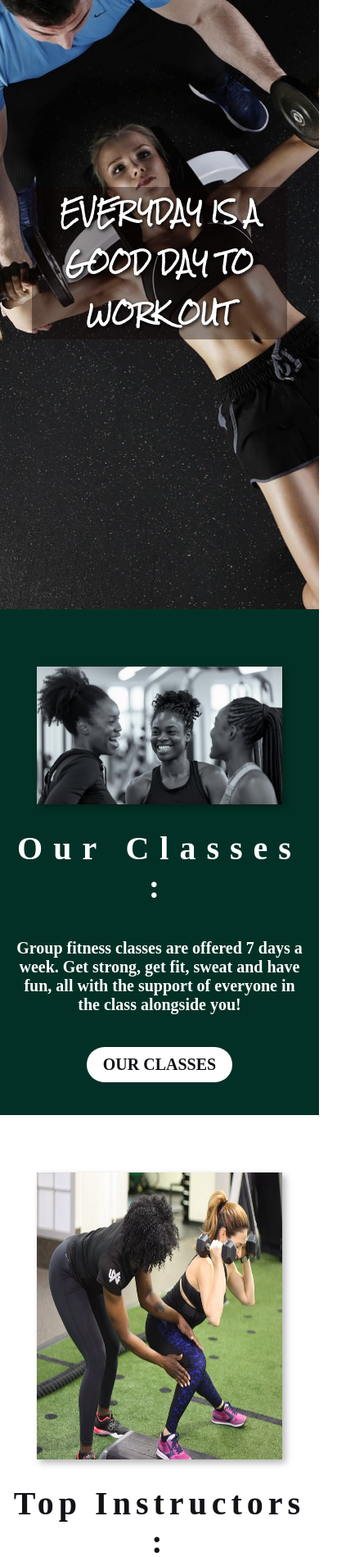
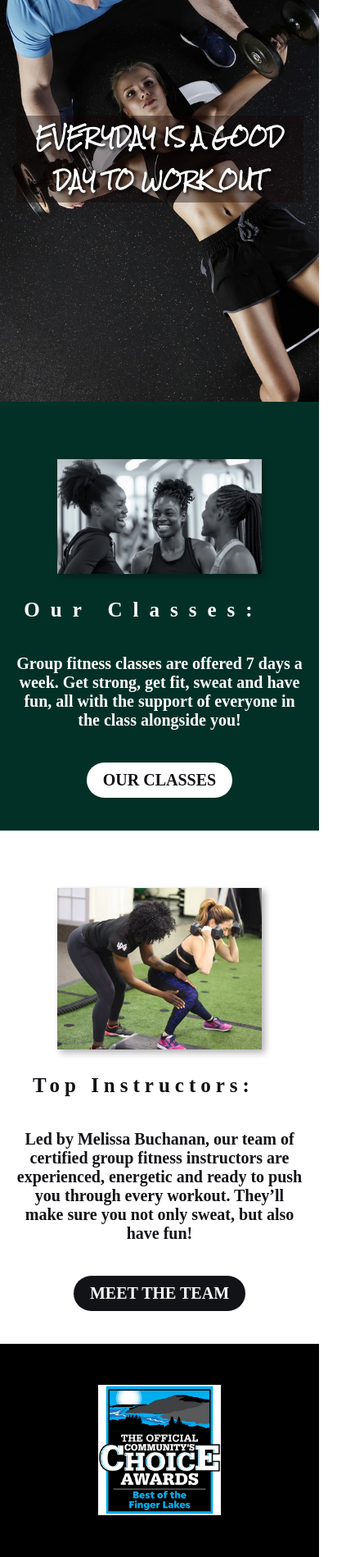
Before and after one commit to OnlyDoGood/workdone, a plain HTML site: page index.html in a window 390 px wide. Shown: the part 101-2000 px from the top of the page at 82% size, 445 px wide, since content can reach past the window. Drawn offline with nearby package versions, Linux system fonts and the light colour scheme; a web font is replaced by a local one.

Commit message:
some media quries

```diff
--- a/index.html
+++ b/index.html
@@ -67,7 +67,7 @@
         <img class="our" src="assets/group.jpg" alt="members" data-aos="slide-right"
             data-aos-duration="1000" data-aos-delay="200">
         <div class="our-classes-text">
-            <h2>Our Classes :</h2>
+            <h2>Our Classes:</h2>
             <p>Group fitness classes are offered 7 days
                 a week. Get strong, get fit, sweat and have fun,
                 all with the support
@@ -78,7 +78,7 @@
     </div>
     <div class="our-classes-two">
         <div class="our-classes-text">
-            <h2>Top Instructors :</h2>
+            <h2>Top Instructors:</h2>
             <p>Led by Melissa Buchanan, our team of
                 certified group fitness instructors
                 are experienced, energetic and ready
@@ -87,7 +87,7 @@
                 but also have fun!</p>
              <a href="team.html"><button class="btn">MEET THE TEAM</button></a>
         </div>
-               <img class="our" src="assets/instructor.jpg" style="height: 350px;" alt="instructor" data-aos="slide-right"
+               <img class="our" src="assets/instructor.jpg"  alt="instructor" data-aos="slide-right"
             data-aos-duration="1000" data-aos-delay="200">
 
     </div>
@@ -98,7 +98,7 @@
 
 
         </div>
-        <img class="ours" src="assets/b-o-t-f-l.png" alt="instructors">
+        <img class="ours" id="little" src="assets/b-o-t-f-l.png" alt="instructors">
     </div>
     <footer>
         <div class="footer-content">
--- a/nav.css
+++ b/nav.css
@@ -700,4 +700,157 @@ li em{
     .description p{
         font-size: 16px;
     }
+    footer{
+        height: auto;
+        width: 100%;
+        padding: 20px 0;
+        display: flex;
+        flex-direction: column;
+        justify-content: center;
+        align-items: center;
+    }
+    .footer-content h3, .footer-content p{
+        font-size:24px;
+        width: 90%;
+        text-align: center;
+    }
+
 }
+@media (max-width:480px) {
+    body{
+        font-size:  14px;
+        width:100%;
+        display: flex;
+        flex-direction: column;
+        justify-content: center;
+        align-items: center;
+    }
+    .logo{
+        width: 175px;
+    }
+    .our-classes-text{
+        width: 100%;
+    }
+    .our-classes-text h2{
+        font-size: 25px;
+        width: 90%;
+    }
+   .our-classes-two .our-classes-text{
+        width: 100%;
+    }
+    .our-classes-two img{
+        width: 250px;
+        height: auto;
+    }
+    .our-classes-two .our-classes-text h2{
+        font-size: 25px;
+        width: 90%;
+    }
+    img{
+        width: 100%;
+        height: auto;
+        max-width: 100%;
+    }
+    .hero{
+    height: 70vh;
+    width: 100%;
+    }
+
+    .our-classes-three img{
+        width: 150px;
+    }
+    .our-classes-three{
+        height: auto;
+        padding: 20px 0;
+        display: flex;
+        flex-direction: column-reverse;
+    }
+
+    .hero h2{
+        font-size:22px;
+        width: 90%;
+    }
+    .hideOnMobile{
+      display: none;
+    }
+    #menuIcon{
+        display: block;
+    }
+    img{
+        width: 250px;
+
+    }
+    header{
+        width:90%;
+        margin: auto;
+    }
+    header #menuIcon.close-outline{
+        color: var(--bg-color);
+    }
+
+   nav li:first-child{
+        margin-left: 10px;
+        font-size: 20px;
+    }
+   nav li:first-child ion-icon{
+        font-size: 40px;
+    }
+    .our-classes{
+    flex-direction: column;
+    height: auto;
+    padding: 40px 0;
+    text-align: center;
+    flex-wrap: wrap;
+
+    }
+    .our-classes-two{
+    flex-direction: column-reverse;
+    height: auto;
+    padding: 40px 0;
+    text-align: center;
+    flex-wrap: wrap;
+
+    }
+    table {
+    width: 90%;
+    display: flex;
+    }
+    .fitness-heart{
+   animation: spin 8s ease-in-out infinite;
+    transition: all .8s;
+
+    color: black;
+
+    }
+    .hero-schedule-schedule{
+     text-align: left;
+     height: 60%;
+    }
+    .classes-descriptions{
+        display:flex;
+        flex-direction: column;
+    }
+    .classes-plans{
+        margin-top: 400px;
+    }
+    .description .classes-description{
+        font-size: 20px;
+    }
+    .description p{
+        font-size: 16px;
+    }
+    footer{
+        height: auto;
+        width: 100%;
+        padding: 20px 0;
+        display: flex;
+        flex-direction: column;
+        justify-content: center;
+        align-items: center;
+    }
+    .footer-content h3, .footer-content p{
+        font-size:24px;
+        width: 90%;
+        text-align: center;
+    }
+}
--- a/style.css
+++ b/style.css
@@ -1490,8 +1490,166 @@ flex-direction: column;
     .description p{
         font-size: 16px;
     }
-}
-
+    footer{
+        height: auto;
+        width: 100%;
+        padding: 20px 0;
+        display: flex;
+        flex-direction: column;
+        justify-content: center;
+        align-items: center;
+    }
+    .footer-content h3, .footer-content p{
+        font-size:30px;
+        width: 90%;
+        text-align: center;
+    }
+}
+
+@media (max-width:480px) {
+    body{
+        font-size:  14px;
+        width:100%;
+        display: flex;
+        flex-direction: column;
+        justify-content: center;
+        align-items: center;
+    }
+    .logo{
+        width: 175px;
+    }
+    .our-classes-text{
+        width: 100%;
+    }
+    .our-classes-text h2{
+        font-size: 25px;
+        width: 90%;
+    }
+   .our-classes-two .our-classes-text{
+        width: 100%;
+    }
+    .our-classes-two img{
+        width: 250px;
+        height: auto;
+    }
+    .our-classes-two .our-classes-text h2{
+        font-size: 25px;
+        width: 90%;
+    }
+    img{
+        width: 100%;
+        height: auto;
+        max-width: 100%;
+    }
+    .hero{
+    height: 70vh;
+    width: 100%;
+    }
+
+    .our-classes-three img{
+        width: 150px;
+    }
+    .our-classes-three{
+        background-color: #033026;
+        height: auto;
+        padding: 20px 0;
+        display: flex;
+        flex-direction: column-reverse;
+    }
+
+    .hero h2{
+        font-size:22px;
+        width: 90%;
+    }
+    .hideOnMobile{
+      display: none;
+    }
+    #menuIcon{
+        display: block;
+    }
+    img{
+        width: 250px;
+
+    }
+    header{
+        width:90%;
+        margin: auto;
+    }
+    header #menuIcon.close-outline{
+        color: var(--bg-color);
+    }
+
+   nav li:first-child{
+        margin-left: 10px;
+        font-size: 20px;
+    }
+   nav li:first-child ion-icon{
+        font-size: 40px;
+    }
+    .our-classes{
+    flex-direction: column;
+    height: auto;
+    padding: 40px 0;
+    text-align: center;
+    flex-wrap: wrap;
+
+    }
+    .our-classes-two{
+    flex-direction: column-reverse;
+    height: auto;
+    padding: 40px 0;
+    text-align: center;
+    flex-wrap: wrap;
+
+    }
+    table {
+    width: 90%;
+    display: flex;
+    }
+    .fitness-heart{
+   animation: spin 8s ease-in-out infinite;
+    transition: all .8s;
+
+    color: black;
+
+    }
+    .hero-schedule-schedule{
+     text-align: left;
+     height: 60%;
+    }
+    .classes-descriptions{
+        display:flex;
+        flex-direction: column;
+    }
+    .classes-plans{
+        margin-top: 400px;
+    }
+    .description .classes-description{
+        font-size: 20px;
+    }
+    .description p{
+        font-size: 16px;
+    }
+    #table th, #table td, #table tr{
+        font-size: 12px;
+        background-color: #fff;
+
+    }
+    footer{
+        height: auto;
+        width: 100%;
+        padding: 20px 0;
+        display: flex;
+        flex-direction: column;
+        justify-content: center;
+        align-items: center;
+    }
+    .footer-content h3, .footer-content p{
+        font-size:24px;
+        width: 90%;
+        text-align: center;
+    }
+}
 
  @keyframes spin {
 
```
Also changed, not shown: ourspace.html (+2 -2 lines).
